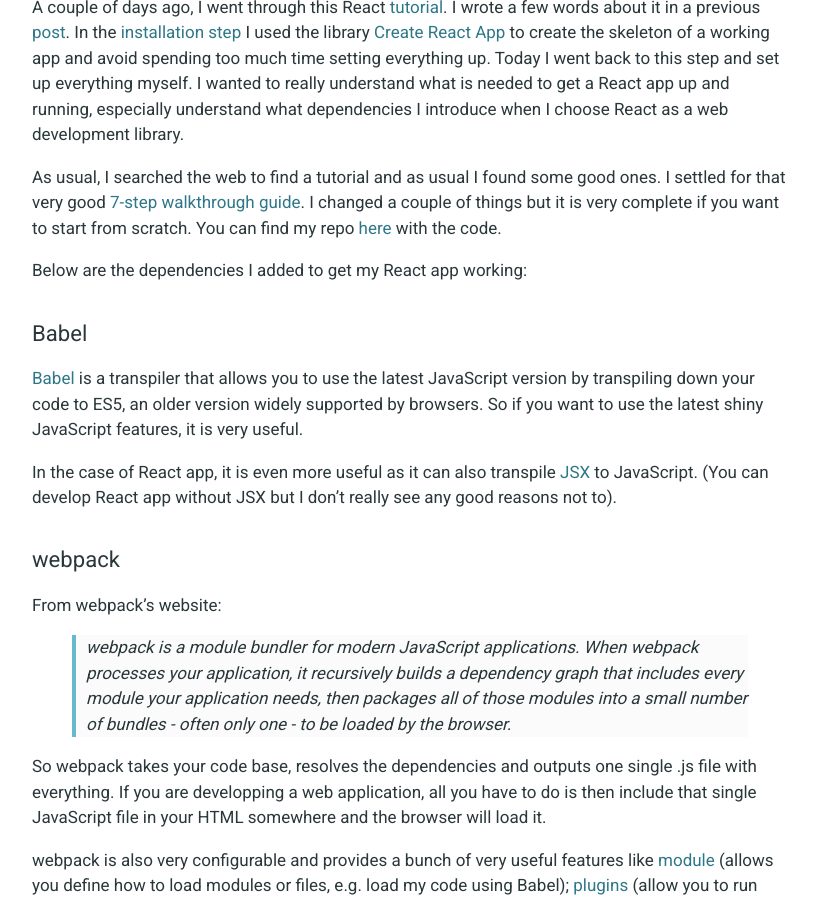
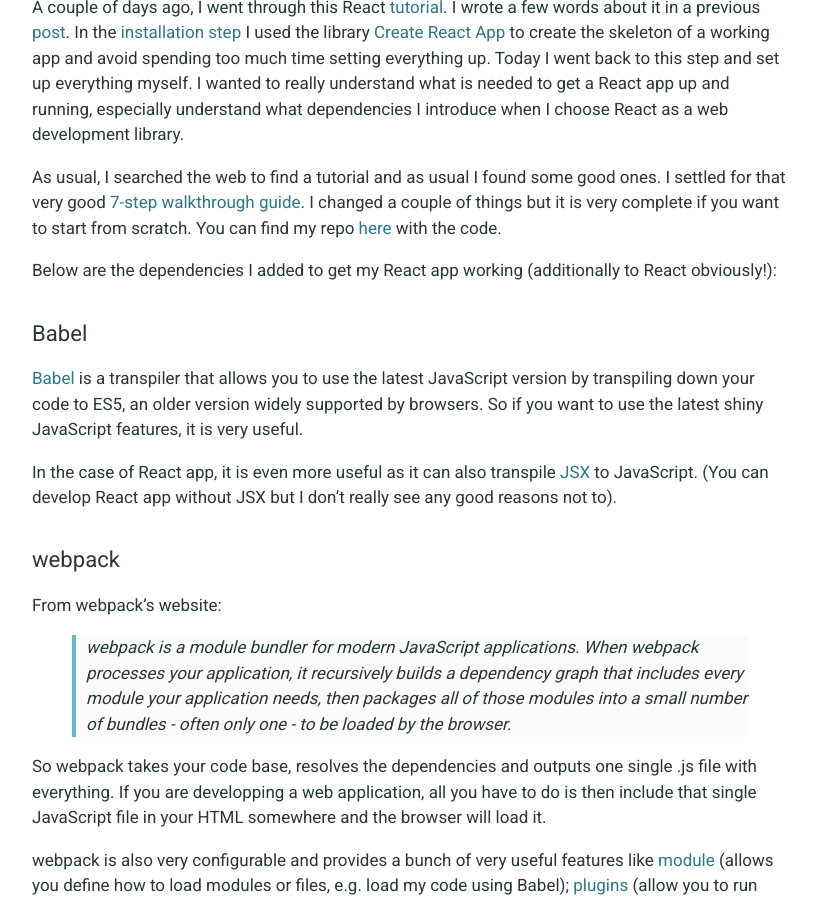
Before and after one commit to caroleolivier/caroleolivier.github.io, a Jekyll site: the page built from _posts/2017-09-21-creating-a-react-app-from-scratch.md, in a window 1280 px wide and 900 px high, scrolled down 306 px. Shown: the whole window, without its empty margins (230-1046 px from the left). Built offline with Jekyll 4.4.1, drawn with Linux system fonts in a browser that asks for light colours.

Commit message:
Improve content

```diff
--- a/_posts/2017-09-21-creating-a-react-app-from-scratch.md
+++ b/_posts/2017-09-21-creating-a-react-app-from-scratch.md
@@ -7,7 +7,7 @@
 
 As usual, I searched the web to find a tutorial and as usual I found some good ones. I settled for that very good [7-step walkthrough guide](http://andrewhfarmer.com/build-your-own-starter/#0-intro). I changed a couple of things but it is very complete if you want to start from scratch. You can find my repo [here](https://github.com/caroleolivier/minimal-react-starter) with the code.
 
-Below are the dependencies I added to get my React app working:
+Below are the dependencies I added to get my React app working (additionally to React obviously!):
 
 ##### Babel
 [Babel](https://babeljs.io/) is a transpiler that allows you to use the latest JavaScript version by transpiling down your code to ES5, an older version widely supported by browsers. So if you want to use the latest shiny JavaScript features, it is very useful.
```
